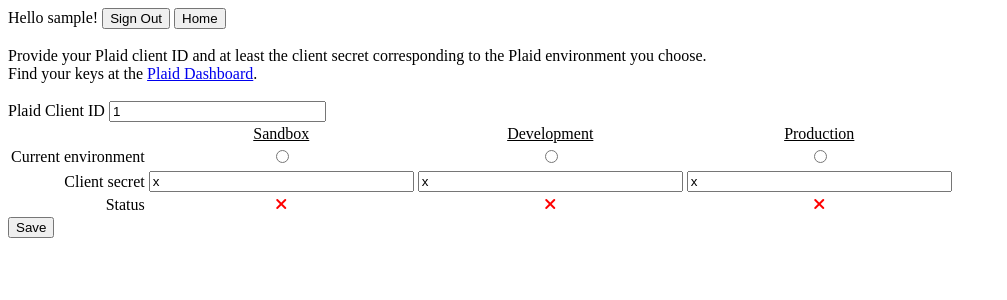
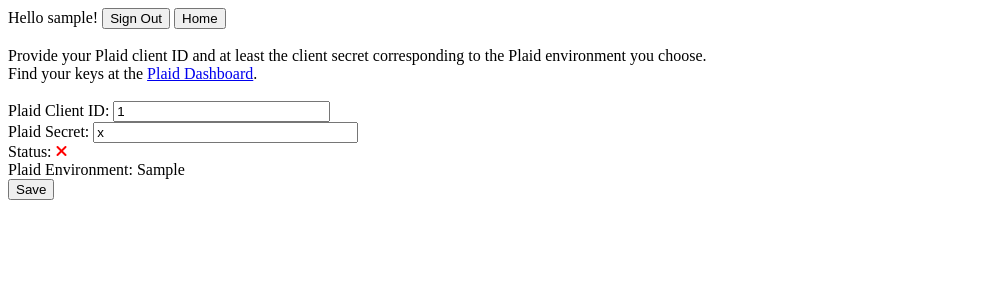
Before and after one commit to e13h/gsheets-plaid, a Python web app: template gsheets_plaid/web_server/templates/plaid_credentials_form.html in a window 1280 px wide. Shown: the top 300 px of the page, without its empty margins (0-1007 px from the left). Run offline with Jinja, Linux system fonts and the light colour scheme; the template is opened without the code that fills it: most values are stand-ins (such as "Sample title", 1, 10 or a date in 2020); some libraries are stand-ins or nearby versions.

Commit message:
Only track one set of Plaid credentials Also add a button to forget the spreadsheet we are tracking (doesn't actually delete it though)

```diff
--- a/gsheets_plaid/web_server/templates/plaid_credentials_form.html
+++ b/gsheets_plaid/web_server/templates/plaid_credentials_form.html
@@ -6,64 +6,19 @@ Provide your Plaid client ID and at least the client secret corresponding to the
 Find your keys at the <a href="https://dashboard.plaid.com/team/keys" target="_blank">Plaid Dashboard</a>.<br><br>
 
 <form action="{{ url_for('edit_plaid_credentials') }}" method="POST">
-    <label for="plaid_client_id">Plaid Client ID</label>
+    <label for="plaid_client_id">Plaid Client ID:</label>
     <input type="text" name="plaid_client_id" placeholder="Client ID" size="24" required value="{{ plaid_client_id }}"><br>
-    <table>
-        <tr>
-            <td></td>
-            <td align="center"><u>Sandbox</u></td>
-            <td align="center"><u>Development</u></td>
-            <td align="center"><u>Production</u></td>
-        </tr>
-        <tr>
-            <td align="right">Current environment</td>
-            <td align="center">
-                <input type="radio" name="plaid_env" id="sandbox" value="sandbox" required {{ 'checked' if plaid_env == 'sandbox' }}>
-            </td>
-            <td align="center">
-                <input type="radio" name="plaid_env" id="development" value="development" required {{ 'checked' if plaid_env == 'development' }}>
-            </td>
-            <td align="center">
-                <input type="radio" name="plaid_env" id="production" value="production" required {{ 'checked' if plaid_env == 'production' }}>
-            </td>
-        </tr>
-        <tr>
-            <td align="right">Client secret</td>
-            <td align="center">
-                <input type="text" name="plaid_secret_sandbox" placeholder="Sandbox secret" size="30" value="{{ plaid_secret_sandbox }}"><br>
-            </td>
-            <td align="center">
-                <input type="text" name="plaid_secret_development" placeholder="Development secret" size="30" value="{{ plaid_secret_development }}"><br>
-            </td>
-            <td align="center">
-                <input type="text" name="plaid_secret_production" placeholder="Production secret" size="30" value="{{ plaid_secret_production }}"><br>
-            </td>
-        </tr>
-        <tr>
-            <td align="right">Status</td>
-            <td align="center">
-                {% if plaid_sandbox_creds_valid %}
-                <i class="fa-solid fa-check" style="color: green"></i>
-                {% else %}
-                <i class="fa-solid fa-xmark" style="color: red"></i>
-                {% endif %}
-            </td>
-            <td align="center">
-                {% if plaid_development_creds_valid %}
-                <i class="fa-solid fa-check" style="color: green"></i>
-                {% else %}
-                <i class="fa-solid fa-xmark" style="color: red"></i>
-                {% endif %}
-            </td>
-            <td align="center">
-                {% if plaid_production_creds_valid %}
-                <i class="fa-solid fa-check" style="color: green"></i>
-                {% else %}
-                <i class="fa-solid fa-xmark" style="color: red"></i>
-                {% endif %}
-            </td>
-        </tr>
-    </table>
+    <label for="plaid_secret">Plaid Secret:</label>
+    <input type="text" name="plaid_secret" placeholder="Secret" size="30" value="{{ plaid_secret }}"><br>
+    <label for="status">Status:</label>
+    {% if plaid_creds_valid %}
+        <i class="fa-solid fa-check" style="color: green"></i><br>
+    {% else %}
+        <i class="fa-solid fa-xmark" style="color: red"></i><br>
+    {% endif %}
+    {% if plaid_env %}
+        <label for="plaid_env">Plaid Environment: {{ plaid_env }}</label><br>
+    {% endif %}
     <input type="submit" value="Save">
 </form>
 
```
Also changed, not shown: gsheets_plaid/web_server/main.py (+39 -39 lines), gsheets_plaid/web_server/templates/google_spreadsheet_form.html (+9 -33 lines).
